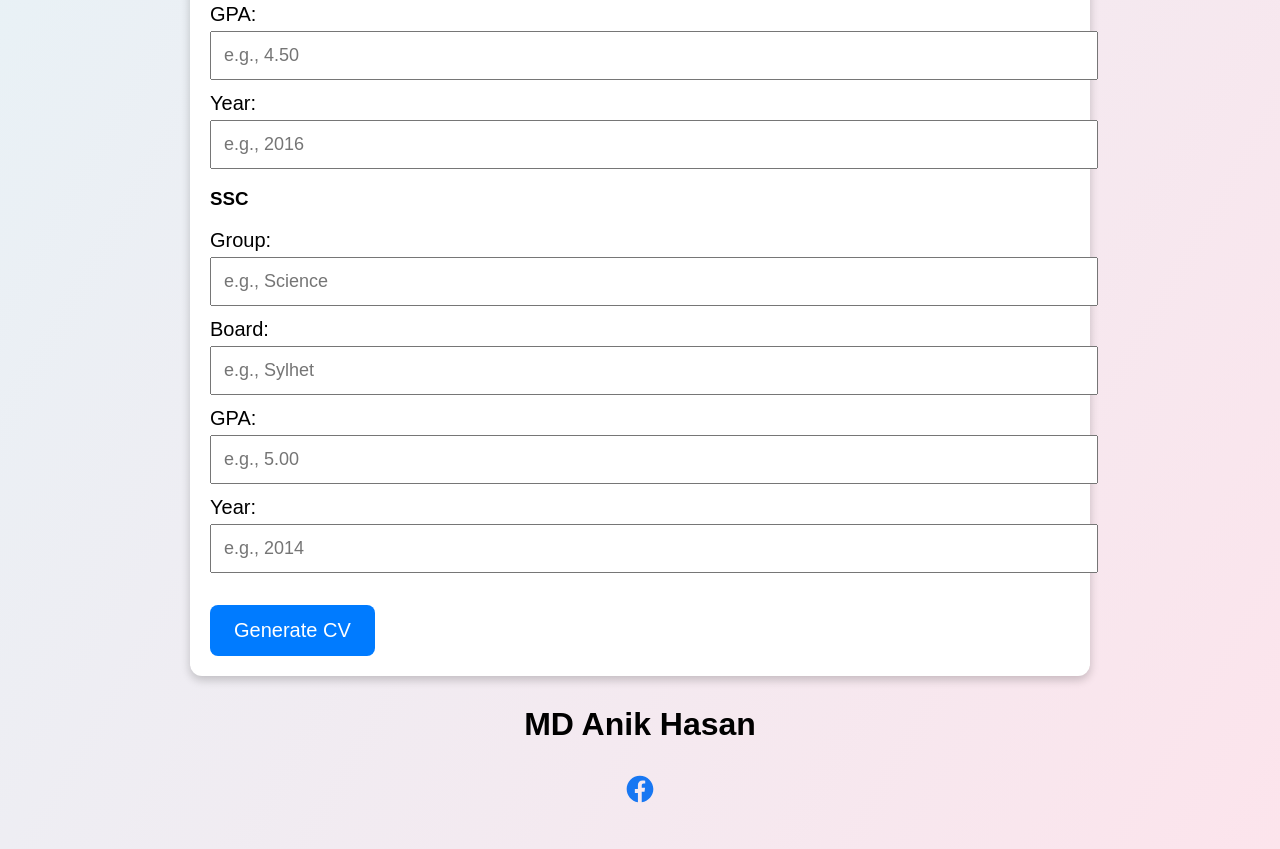
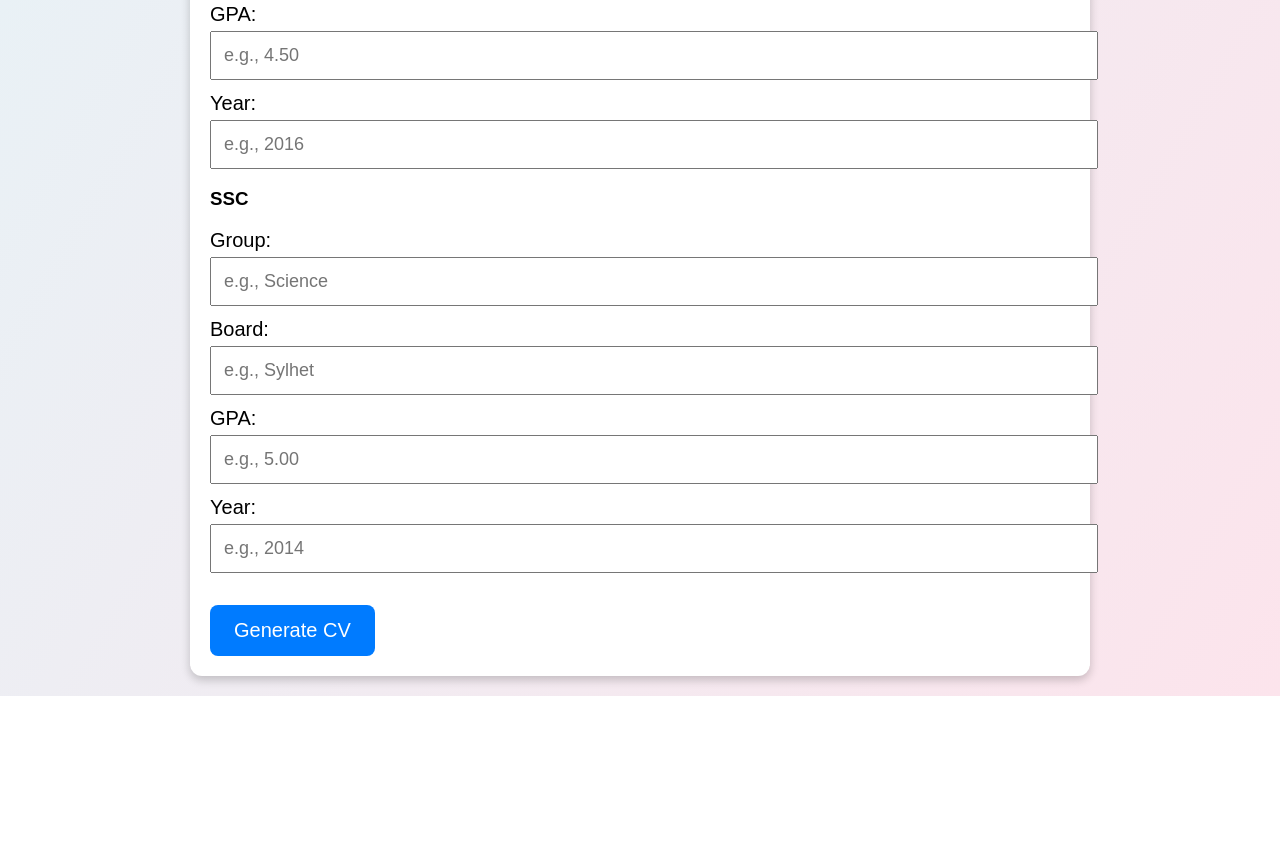
Before and after one commit to ANIKVAI0077/bug-free-doodle, a plain HTML site: page index.html in a window 1280 px wide. Shown: the part 1367-2216 px from the top of the page. After the commit the page ends 2063 px from the top, so only its background shows below. Drawn offline with Linux system fonts and the light colour scheme.

Commit message:
Update index.html

```diff
--- a/index.html
+++ b/index.html
@@ -138,33 +138,3 @@
 
   <script src="script.js"></script>
 </body>
-<!DOCTYPE html>
-<html lang="en">
-<head>
-<meta charset="UTF-8">
-<meta name="viewport" content="width=device-width, initial-scale=1.0">
-<title>MD Anik Hasan</title>
-</head>
-<body>
-
-<!-- ওয়েবসাইটের উপরে নাম -->
-<header style="text-align:center; padding:30px 0; font-size:2rem; font-weight:bold; font-family:sans-serif;">
-  MD Anik Hasan
-</header>
-
-<!-- ফেসবুক আইকন শুধুমাত্র ওয়েবভিউতে দেখা যাবে -->
-<div style="text-align:center; margin-bottom:20px;">
-  <a href="https://www.facebook.com/share/1CGCHfRGXa/" target="_blank" rel="noopener noreferrer" title="Visit my Facebook">
-    <svg width="32" height="32" viewBox="0 0 24 24" fill="#1877F2" xmlns="http://www.w3.org/2000/svg">
-      <path d="M22 12.07C22 6.48 17.52 2 11.93 2 6.35 2 2 6.48 2 12.07 2 17.09 5.66 21.2 10.44 22v-7.02H8.14v-2.91h2.3V9.07c0-2.28 1.36-3.53 3.44-3.53.99 0 2.03.18 2.03.18v2.22h-1.14c-1.12 0-1.47.7-1.47 1.42v1.7h2.5l-.4 2.91h-2.1V22C18.34 21.2 22 17.09 22 12.07z"/>
-    </svg>
-  </a>
-</div>
-
-<!-- এখানে সিভি জেনারেটর কন্টেন্ট থাকবে -->
-<div id="cv-container">
-  <!-- সিভি তৈরির HTML এখানে থাকবে -->
-</div>
-
-</body>
-</html>
```
